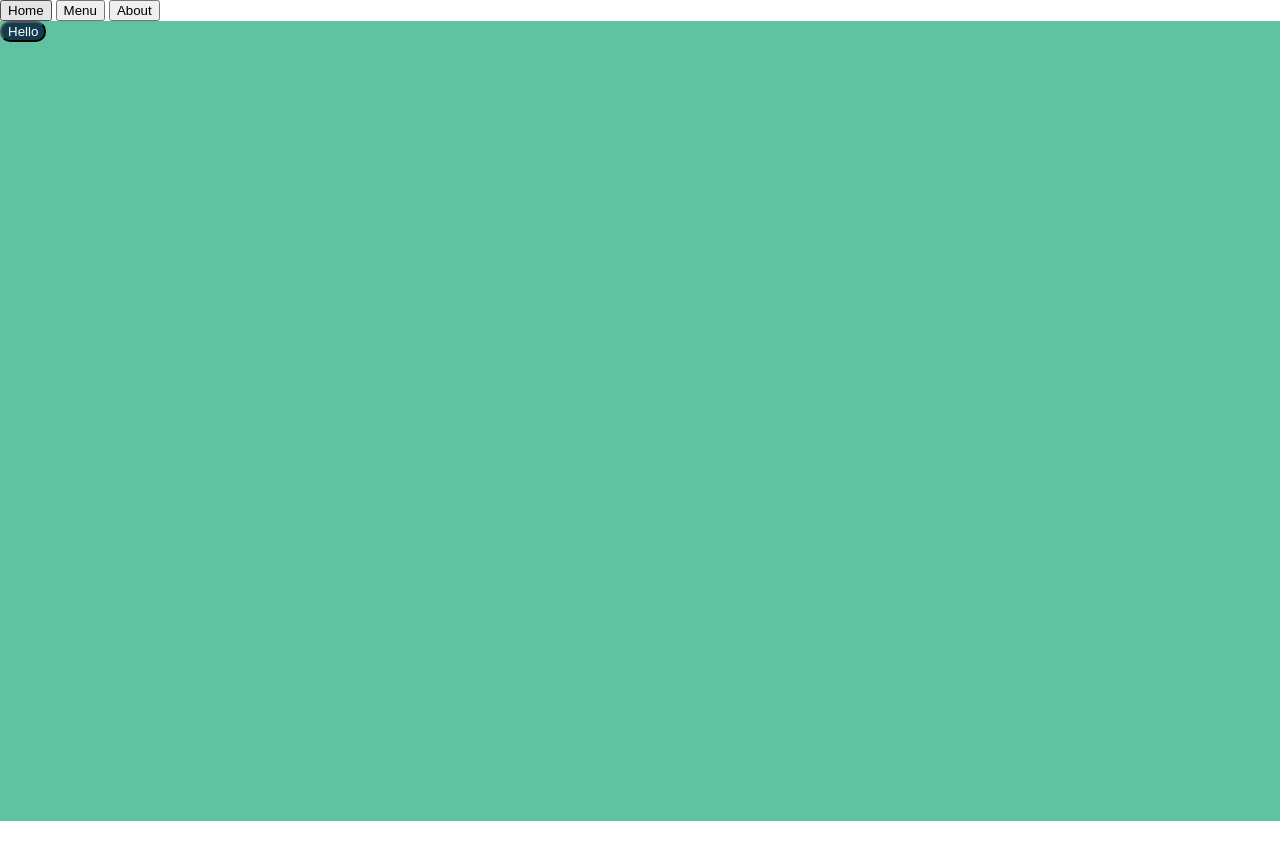
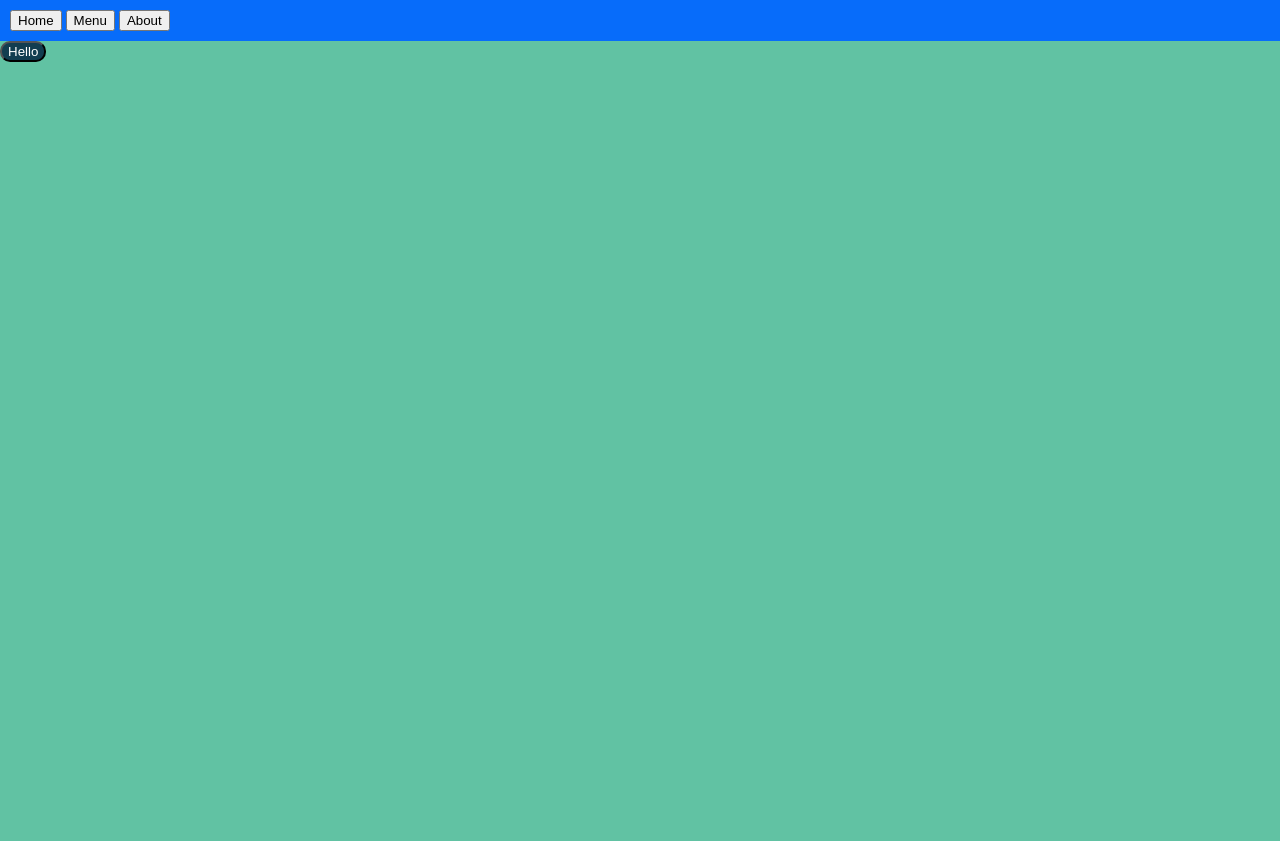
Before and after one commit to MiguelRony/Restaurant_Page, a website built with webpack: page src/index.html in a window 1280 px wide. Built offline with nearby package versions, Linux system fonts and the light colour scheme.

Commit message:
test 2 new machine

```diff
--- a/src/styles/pageLoad.css
+++ b/src/styles/pageLoad.css
@@ -21,3 +21,8 @@ html{
     border-radius: 10px;
     color: white;
 }
+
+header{
+    padding: 10px;
+    background-color: #076CFA;
+}
```
